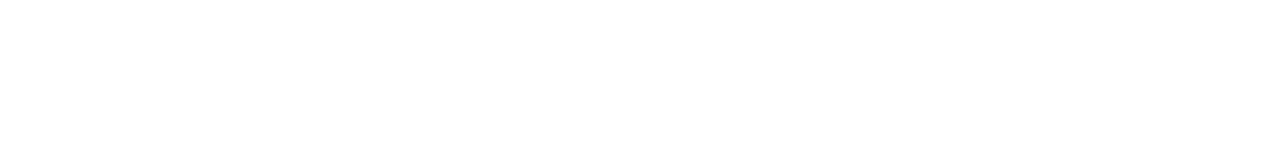
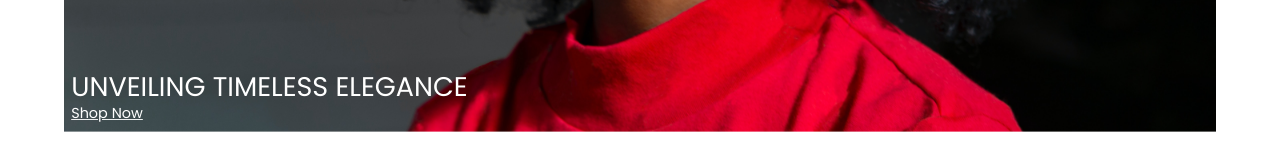
Before and after one commit to chaedoesntcode/demo-ecco, a React (Create React App) app: page / in a window 1280 px wide. Shown: the part 635-800 px from the top of the page. Built offline with nearby package versions, Linux system fonts and the light colour scheme; no server answers.

Commit message:
create hero component

```diff
--- a/src/components/Hero.js
+++ b/src/components/Hero.js
@@ -1,7 +1,15 @@
 import React from 'react';
+import WomanImg from '../img/woman_hero.jpg';
+import { Link } from 'react-router-dom';
 
 const Hero = () => {
-  return <div>Hero</div>;
+  return <section>
+    <div className='bg-[#f5f5f5] bg-hero bg-center bg-cover scale-90 flex flex-col justify-end text-white p-2' style={{ height: 'calc(100vh - 132px)' }}>
+      <h2 className='text-3xl uppercase'>Unveiling Timeless Elegance</h2>
+      <Link to='/' className='underline'>Shop Now</Link>
+    </div>
+
+  </section>;
 };
 
 export default Hero;
--- a/src/pages/Home.js
+++ b/src/pages/Home.js
@@ -3,6 +3,7 @@
 import Product from '../components/Product';
 import Support from '../components/Support';
 import Newsletter from '../components/Newsletter';
+import Hero from '../components/Hero';
 
 const Home = () => {
   const { products } = useContext(ProductContext);
@@ -16,6 +17,7 @@
   });
 
   return <section className='pt-[100px]'>
+    <Hero />
     <div className=''>
       <Product products={products} category={"men's clothing"} heading={"Shop Men's"} />
       <Product products={products} category={"women's clothing"} heading={"Shop Women's"} />
--- a/tailwind.config.js
+++ b/tailwind.config.js
@@ -22,7 +22,11 @@
         secondary: '#F5E6E0',
       },
       backgroundImage: {
-        hero: "url('./img/bg_hero.svg')",
+        hero: "url('./img/woman_hero.jpg')",
+      },
+      backgroundSize: {
+        'cover': 'cover',
+        'contain': 'contain',
       },
     },
   },
```
Also changed, not shown: src/img/woman_hero.jpg (added), src/img/woman_hero.png (deleted).
